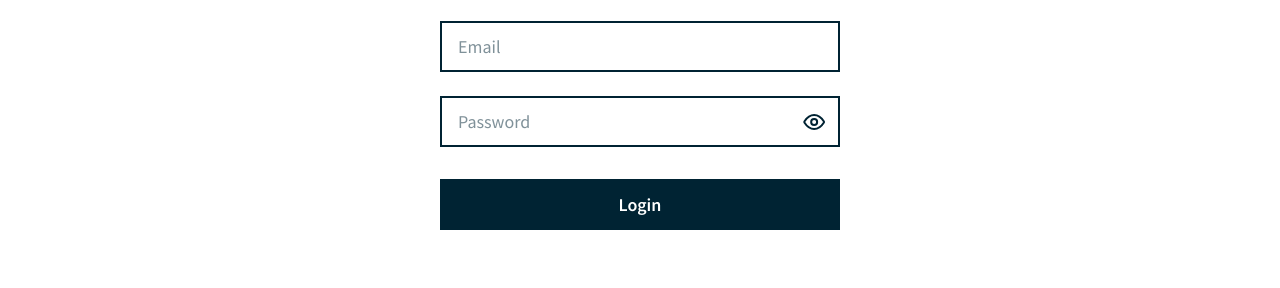
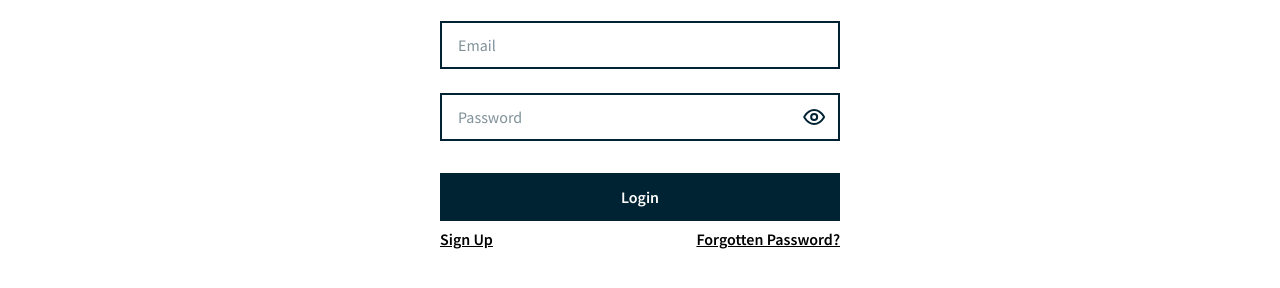
Before and after one commit to fluxstride/Quick-Credit, a plain HTML site: page ui/login.html in a window 1280 px wide. Shown: the part 192-480 px from the top of the page. Drawn offline with nearby package versions, Linux system fonts and the light colour scheme.

Commit message:
feature(signup and login): add linkage to login and signup pages [Finishes #185121733]

```diff
--- a/ui/assets/css/auth.css
+++ b/ui/assets/css/auth.css
@@ -17,8 +17,8 @@ input:first-of-type {
 }
 
 input {
+  width: 100%;
   display: block;
-  width: 100%;
   margin-top: 1.6rem;
   padding: 1.2rem 1.6rem;
   font-size: 1.6rem;
@@ -29,12 +29,18 @@ input {
   transition: border 300ms ease-in-out;
 }
 
+input::before {
+  content: "hello";
+  position: absolute;
+}
+
 input[type="text"]:focus,
-input[type="password"]:focus {
+input[type="password"]:focus,
+input[type="email"]:focus {
   border: 2px solid var(--lemon-green);
 }
 
-input[type="button"] {
+input[type="submit"] {
   background-color: #002333;
   color: #fff;
   font-weight: 600;
@@ -48,14 +54,8 @@ input[type="button"]:hover {
 }
 
 .password {
-  width: fit-content;
-  display: block;
-  margin: 0 auto;
+  width: 100%;
   position: relative;
-  width: 100%;
-}
-.password input {
-  width: inherit;
 }
 
 .password-show {
@@ -69,12 +69,30 @@ input[type="button"]:hover {
 input::placeholder {
   color: rgba(0, 35, 51, 0.5);
 }
+.links {
+  display: flex;
+  justify-content: space-between;
+  flex-direction: row-reverse;
+}
+
+.links a {
+  text-decoration: underline;
+  font-size: 1.6rem;
+  margin-top: 0.8rem;
+  font-family: var(--source-sans-pro);
+  font-weight: 600;
+}
+
+.links span {
+  margin-top: 0.8rem;
+  font-size: 1.6rem;
+  font-family: var(--source-sans-pro);
+}
 
 @media (min-width: 640px) {
-  input,
-  .password {
+  .form-container {
     width: 400px;
-    margin: 1.6rem auto 0;
+    margin-inline: auto;
     font-size: 1.8rem;
   }
 }
--- a/ui/assets/css/base.css
+++ b/ui/assets/css/base.css
@@ -15,3 +15,8 @@
   --lemon-green: #159a9c;
   --dark-greenish-blue: #002333;
 }
+
+a {
+  text-decoration: unset;
+  color: unset;
+}
--- a/ui/login.html
+++ b/ui/login.html
@@ -22,14 +22,16 @@
         <div class="form-container">
           <h1 class="form-heading">Login</h1>
           <form id="signup" class="form">
-            <input type="email" placeholder="Email" />
-            <span class="password">
-              <input type="password" placeholder="Password" />
-              <img
-                class="password-show"
-                src="./assets/images/eye-on.svg"
-              /> </span
-            ><input type="button" value="Login" />
+            <input type="email" placeholder="Email" required />
+            <div class="password">
+              <input type="password" placeholder="Password" required />
+              <img class="password-show" src="./assets/images/eye-on.svg" />
+            </div>
+            <input type="submit" value="Login" />
+            <div class="links">
+              <a class="forgot-password" href="">Forgotten Password?</a>
+              <a href="signup.html">Sign Up</a>
+            </div>
           </form>
         </div>
       </div>
```
Also changed, not shown: ui/signup.html (+9 -5 lines).
